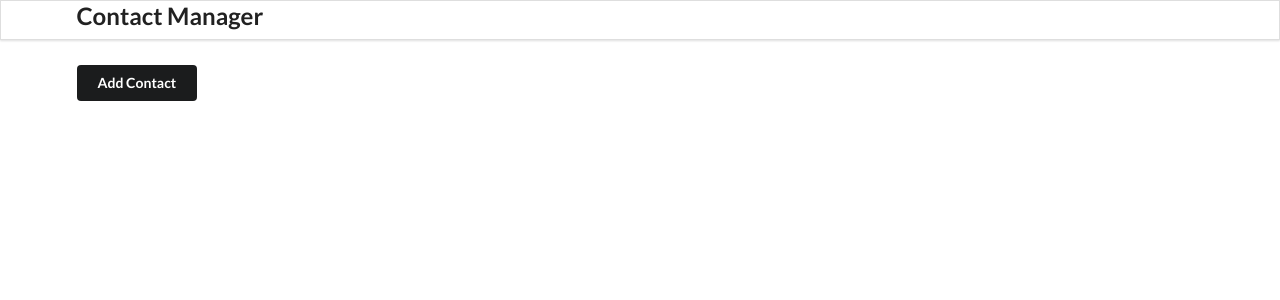
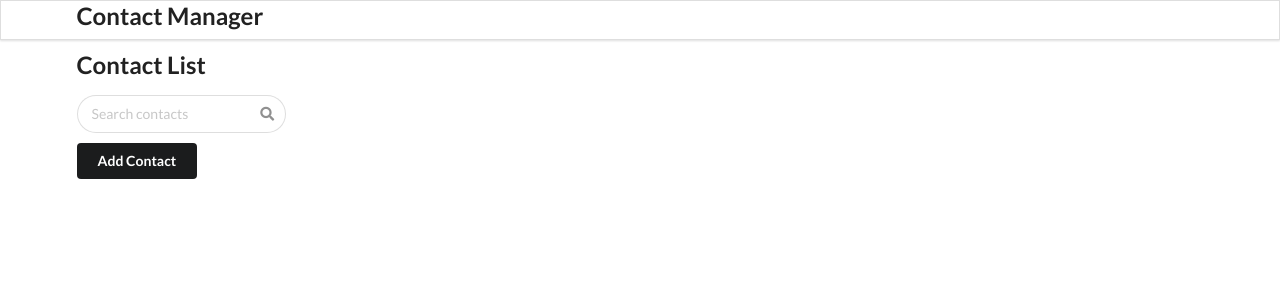
Before and after one commit to Ge0frey/contact-app, a React (Create React App) app: page / in a window 1280 px wide. Shown: the top 300 px of the page. Built offline with nearby package versions, Linux system fonts and the light colour scheme; no server answers.

Commit message:
Implements the search functionality

```diff
--- a/src/Components/AddContact.js
+++ b/src/Components/AddContact.js
@@ -27,7 +27,7 @@ const AddContact = (props) => {
 
   return (
     <div className="ui main">
-      <h2>.</h2>
+      <h2 style={{marginTop:"30px"}}>Add contact</h2>
       <form className="ui form" onSubmit={add}>
         <div className="field">
           <label>name</label>
--- a/src/Components/App.js
+++ b/src/Components/App.js
@@ -13,6 +13,8 @@ const Uuid = uuidv4;
 
 function App () {
   const [contacts, setContacts] = useState([]);
+  const [searchTerm, setSearchTerm] = useState("");
+  const [searchResults, setSearchResults] = useState([])
 
   //retrieve contacts
   const retrieveContacts = async () => {
@@ -47,6 +49,19 @@ function App () {
     });
 
     setContacts(newContactList);
+  };
+
+  const searchHandlrer = (searchTerm) => {
+    setSearchTerm(searchTerm)
+    if (searchTerm !== "") {
+      const newContactList = contacts.filter((contact) => {
+        return Object.values(contact).join(" ").toLowerCase().includes(searchTerm.toLowerCase())
+      });
+      setSearchResults(newContactList)
+    }
+    else {
+      setSearchResults(contacts)
+    }
   }
 
   useEffect(() => {
@@ -81,6 +96,8 @@ function App () {
               <ContactList
                 contacts={contacts}
                 getContactId ={removeContactHandler}
+                term = {searchTerm}
+                searchKeyword = {searchHandlrer}
               />
             )}
           />
--- a/src/Components/ContactList.js
+++ b/src/Components/ContactList.js
@@ -1,9 +1,9 @@
-import React from "react";
+import React, { useRef } from "react";
 import { Link } from "react-router-dom";
 import ContactCard from "./ContactCard";
 
 const ContactList = (props) => {
-
+    const inputEl = useRef("");
     const deleteContactHandler = (id) => {
         props.getContactId(id)
     };
@@ -15,12 +15,23 @@ const ContactList = (props) => {
             deleteclickHandler={deleteContactHandler}
             key = {contact.id}/>
         )
-    })
+    });
+
+    const getSearchTerm = () => {
+        props.searchKeyword(inputEl.current.value)
+    }
+
     return (
         <div className="main">
-            <h2>
-                -
+            <h2 style={{marginTop:"30px"}}>
+                Contact List
             </h2>
+            <div className="ui search">
+                <div className="ui icon input" style={{marginBottom:"10px"}}>
+                    <input ref={inputEl} type="text" placeholder="Search contacts" className="prompt" value = {props.term} onChange={ getSearchTerm}/>
+                    <i className="search icon"></i>
+                </div>
+            </div>
             <Link to= "/add">
                 <button className="ui button black right">Add Contact</button>
             </Link>
```
Also changed, not shown: 1 other file (tests, documents, lock files or other folders).
